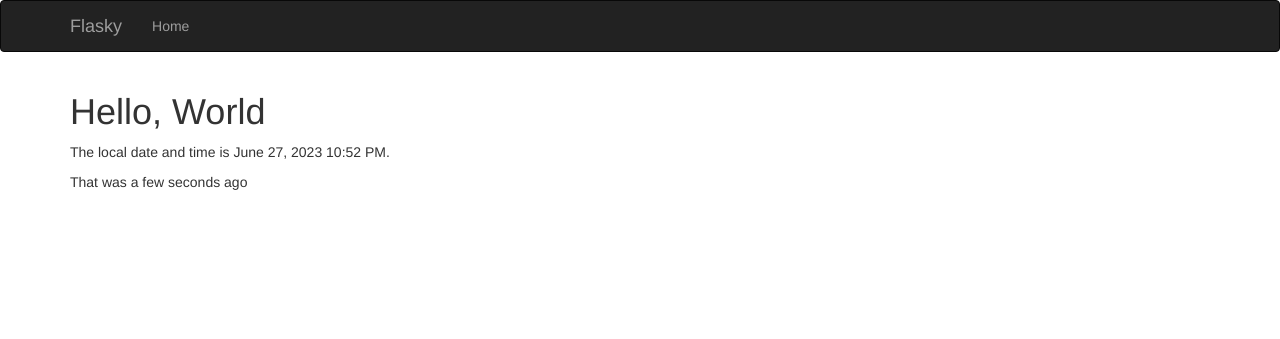
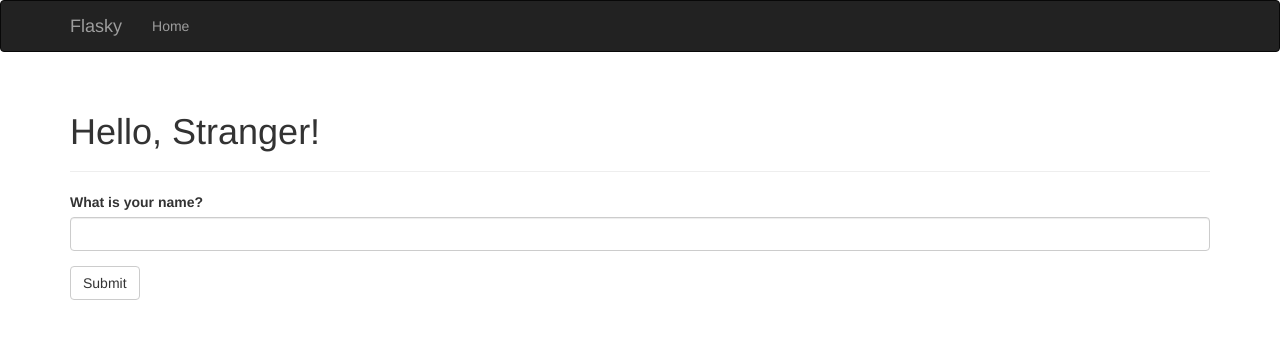
Before and after one commit to jcanaviri42/flasky, a Flask app: page / in a window 1280 px wide. Shown: the top 339 px of the page. Run offline with Flask 3, Linux system fonts and the light colour scheme; some libraries are stand-ins or nearby versions.

Commit message:
web forms in flask

```diff
--- a/hello.py
+++ b/hello.py
@@ -1,22 +1,39 @@
-from flask import Flask, render_template
+from flask import Flask, render_template, session, redirect, url_for, flash
 from flask_bootstrap import Bootstrap
 from flask_moment import Moment
+from flask_wtf import FlaskForm
+from wtforms import StringField, SubmitField
+from wtforms.validators import DataRequired
 
 from dotenv import load_dotenv
-from datetime import datetime
 
 
 load_dotenv()
 
 app = Flask(__name__)
+app.config["SECRET_KEY"] = "hard to guess string"
 
 bootstrap = Bootstrap(app)
 moment = Moment(app)
 
 
+class NameForm(FlaskForm):
+    name = StringField("What is your name?", validators=[DataRequired()])
+    submit = SubmitField("Submit")
+
+
 @app.get("/")
+@app.post("/")
 def index():
-    return render_template("index.html", current_time=datetime.utcnow())
+    form = NameForm()
+
+    if form.validate_on_submit():
+        old_name = session.get('name')
+        if old_name is not None and old_name != form.name.data:
+            flash('Looks like you have changed your name!')
+        session['name'] = form.name.data
+        return redirect(url_for('index'))
+    return render_template("index.html", form=form, name=session.get('name', None))
 
 
 @app.get("/user/<name>")
--- a/templates/base.html
+++ b/templates/base.html
@@ -31,6 +31,12 @@
 
 {% block content %}
 <div class="container">
+  {% for message in get_flashed_messages() %}
+  <div class="alert alert-warning">
+    <button type="button" class="close" data-dismiss="alert">&times;</button>
+    {{ message }}
+  </div>
+  {% endfor %}
   {% block page_content %}{% endblock %}
 </div>
 {% endblock %}
--- a/templates/index.html
+++ b/templates/index.html
@@ -1,10 +1,11 @@
 {% extends 'base.html' %}
+{% import 'bootstrap/wtf.html' as wtf %}
 
 {% block title %}Flasky - Index{% endblock %}
 
 {% block page_content %}
-<h1>Hello, World</h1>
-
-<p>The local date and time is {{ moment(current_time).format('LLL')}}.</p>
-<p>That was {{ moment(current_time).fromNow(refresh=True) }}</p>
+<div class="page-header">
+  <h1>Hello, {% if name %}{{ name }}{% else %}Stranger{% endif %}!</h1>
+</div>
+{{ wtf.quick_form(form) }}
 {% endblock %}
```
